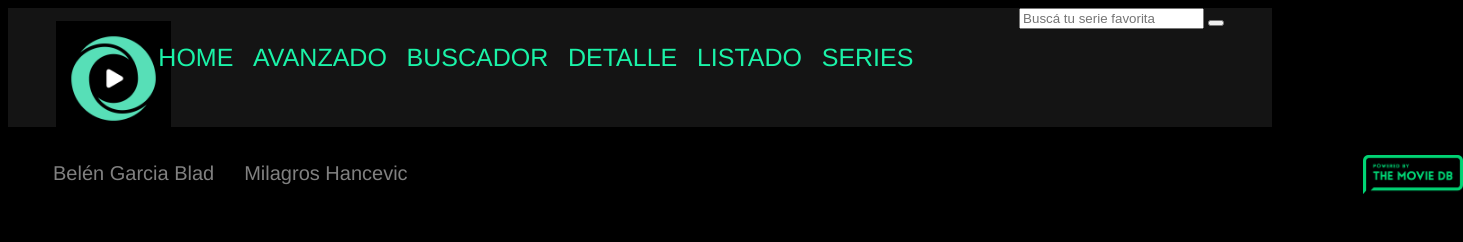
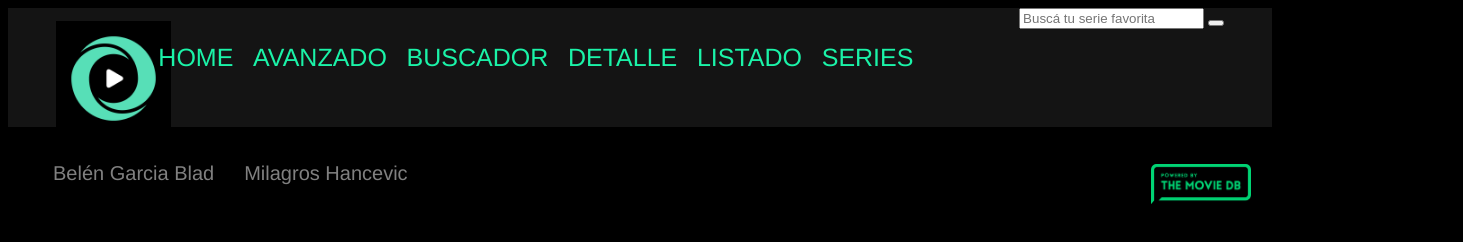
Before and after one commit to Milagroshancevic/Proyecto, a plain HTML site: page Páginas-HTML/index.html in a window 1280 px wide. Shown: the whole page, 1463 px wide, since content can reach past the window. Drawn offline with Linux system fonts and the light colour scheme.

Commit message:
cambio detalles footer

```diff
--- a/CSS/index.css
+++ b/CSS/index.css
@@ -93,12 +93,16 @@ input .busqueda {
   position: relative;
   top: 13px;
 }
+.TMDB {
+ position: relative;
+ left:60%
 
+}
 .TMDB img {
   width: 100px;
   position: relative;
-  right: -970px;
-  top: 30%;
+  top: 40%;
+
 
 }
 
@@ -106,5 +110,6 @@ footer {
   display: flex;
   flex-direction: row;
   position: relative;
+  width: 100%;
 
 }
```
